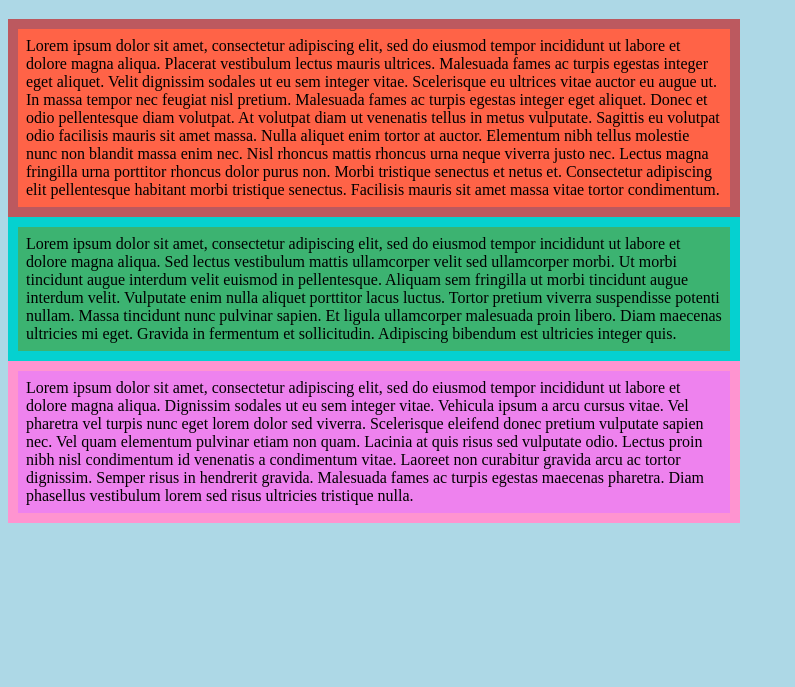
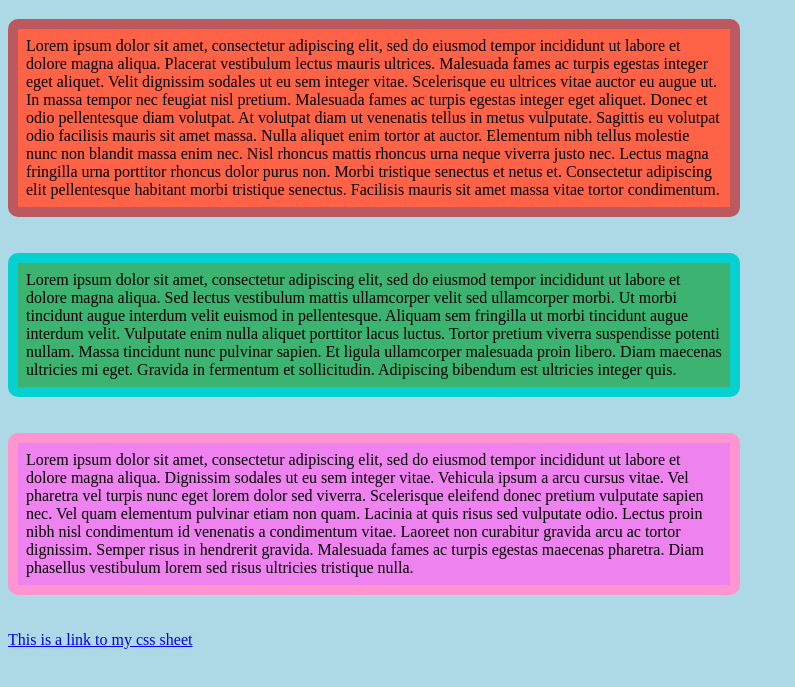
Before and after one commit to NoorUlAinRafiq/site2, a plain HTML site: page index.html in a window 1280 px wide. Shown: the part 61-748 px from the top of the page, without its empty margins (0-795 px from the left). Drawn offline with Linux system fonts and the light colour scheme.

Commit message:
Initial Commit for Site 2

```diff
--- a/index.html
+++ b/index.html
@@ -8,7 +8,11 @@
 
 <h1>Mi bibendum neque egestas congue</h1>
 <div id="p1"> Lorem ipsum dolor sit amet, consectetur adipiscing elit, sed do eiusmod tempor incididunt ut labore et dolore magna aliqua. Placerat vestibulum lectus mauris ultrices. Malesuada fames ac turpis egestas integer eget aliquet. Velit dignissim sodales ut eu sem integer vitae. Scelerisque eu ultrices vitae auctor eu augue ut. In massa tempor nec feugiat nisl pretium. Malesuada fames ac turpis egestas integer eget aliquet. Donec et odio pellentesque diam volutpat. At volutpat diam ut venenatis tellus in metus vulputate. Sagittis eu volutpat odio facilisis mauris sit amet massa. Nulla aliquet enim tortor at auctor. Elementum nibh tellus molestie nunc non blandit massa enim nec. Nisl rhoncus mattis rhoncus urna neque viverra justo nec. Lectus magna fringilla urna porttitor rhoncus dolor purus non. Morbi tristique senectus et netus et. Consectetur adipiscing elit pellentesque habitant morbi tristique senectus. Facilisis mauris sit amet massa vitae tortor condimentum.</div>
+<br></br>
 <div id="p2"> Lorem ipsum dolor sit amet, consectetur adipiscing elit, sed do eiusmod tempor incididunt ut labore et dolore magna aliqua. Sed lectus vestibulum mattis ullamcorper velit sed ullamcorper morbi. Ut morbi tincidunt augue interdum velit euismod in pellentesque. Aliquam sem fringilla ut morbi tincidunt augue interdum velit. Vulputate enim nulla aliquet porttitor lacus luctus. Tortor pretium viverra suspendisse potenti nullam. Massa tincidunt nunc pulvinar sapien. Et ligula ullamcorper malesuada proin libero. Diam maecenas ultricies mi eget. Gravida in fermentum et sollicitudin. Adipiscing bibendum est ultricies integer quis.</div>
+<br></br>
 <div id="p3"> Lorem ipsum dolor sit amet, consectetur adipiscing elit, sed do eiusmod tempor incididunt ut labore et dolore magna aliqua. Dignissim sodales ut eu sem integer vitae. Vehicula ipsum a arcu cursus vitae. Vel pharetra vel turpis nunc eget lorem dolor sed viverra. Scelerisque eleifend donec pretium vulputate sapien nec. Vel quam elementum pulvinar etiam non quam. Lacinia at quis risus sed vulputate odio. Lectus proin nibh nisl condimentum id venenatis a condimentum vitae. Laoreet non curabitur gravida arcu ac tortor dignissim. Semper risus in hendrerit gravida. Malesuada fames ac turpis egestas maecenas pharetra. Diam phasellus vestibulum lorem sed risus ultricies tristique nulla.</div>
+<br></br>
 </body>
+<a href="https://github.com/NoorUlAinRafiq/site2/commit/43ec81ca12975563e8ecd9f8b5ee0353bfa99560"> This is a link to my css sheet </a>
 </html>
--- a/mystyle.css
+++ b/mystyle.css
@@ -12,18 +12,20 @@ h1 {
   border: 10px solid #bc595f;
   background:Tomato;
   width: 696px;
+  border-radius: 10px;
 }
-{""}
 #p2{
   padding: 8px;
   border: 10px solid #05d1d0;
   background:MediumSeaGreen;
   width: 696px;
+  border-radius: 10px;
 }
-{""}
 #p3{
   padding: 8px;
   border: 10px solid #ff94d0;
   background:Violet;
   width: 696px;
+  border-radius: 10px;
+
 }
```
